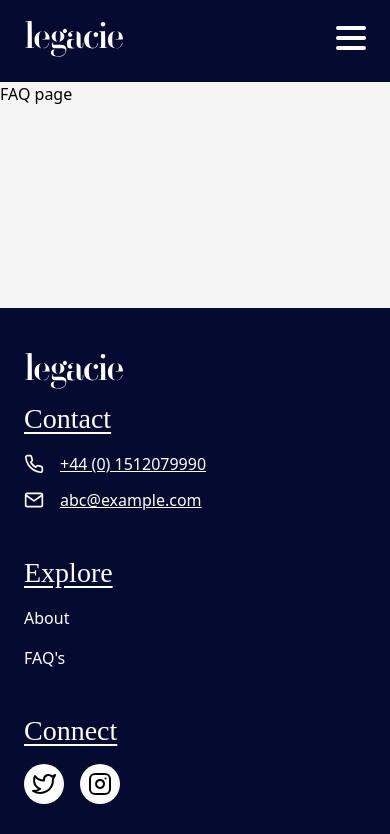
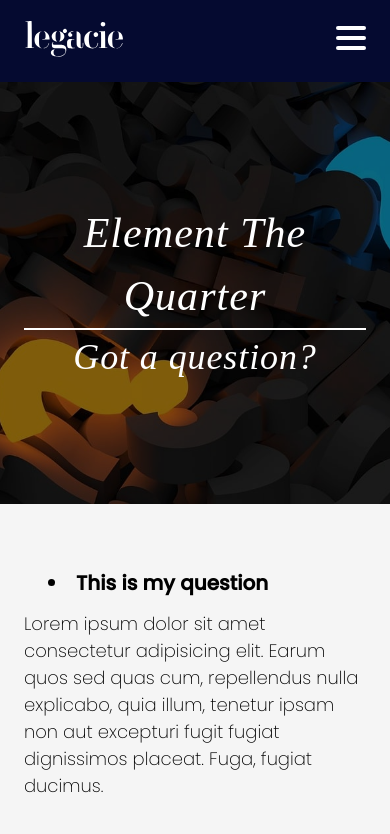
Before and after one commit to SamHarrison-dev/Element-The-Quarter, a Vue app: page /faq in a window 390 px wide. Shown: the top 834 px of the page. Built offline with nearby package versions, Linux system fonts and the light colour scheme; a web font is replaced by a local one.

Commit message:
feat: add faq page

```diff
--- a/src/style.css
+++ b/src/style.css
@@ -1,4 +1,4 @@
-@import url('https://fonts.googleapis.com/css2?family=Nunito:wght@400;600;700&family=Poppins:wght@100;200&display=swap');
+@import url('https://fonts.googleapis.com/css2?family=Nunito:wght@400;600;700&family=Poppins:wght@100;200;400;500&display=swap');
 @tailwind base;
 @tailwind components;
 @tailwind utilities;
--- a/src/views/AboutView.vue
+++ b/src/views/AboutView.vue
@@ -107,7 +107,7 @@ onMounted(() => {
 
             </div>
             <div class="carousel no-scrollbar grid min-w-full snap-x snap-mandatory auto-cols-max grid-flow-col overflow-x-hidden overflow-y-hidden"
-                ref="carousel" :ref="container.ref" tabindex="0">
+                ref="carousel" :ref="container.ref">
                 <figure v-for="(image, index) in images" :ref="items.getRef(index)"
                     :style="`width: ${width}px; height: ${height}px`" class="snap-center">
                     <picture>
@@ -116,7 +116,8 @@ onMounted(() => {
                         <source media="(min-width: 768px)" :srcset="`${image}?format=992w`" />
                         <source media="(min-width: 576px)" :srcset="`${image}?format=768w`" />
                         <img :src="`${image}?format=576w`"
-                            class="aspect-[16/9] w-full h-full max-w-full max-h-[816px] object-cover min-h-[50vh] brightness-50" />
+                            class="aspect-[16/9] w-full h-full max-w-full max-h-[816px] object-cover min-h-[50vh] brightness-50"
+                            :alt="`Element The Quarter - image ${index + 1}`" />
                     </picture>
                 </figure>
             </div>
--- a/src/views/FaqView.vue
+++ b/src/views/FaqView.vue
@@ -2,5 +2,129 @@
 </script>
 
 <template>
-    <h1>FAQ page</h1>
+    <div class="flex flex-col gap-16">
+        <figure class="w-full relative flex justify-center">
+            <div
+                class="absolute z-20 text-white top-0 flex flex-col w-auto h-full justify-center px-6 md:px-0 justify-self-center">
+                <h1 id="title"
+                    class="font-freight text-[42px] md:text-[60px] lg:text-[72px] italic text-center tracking-wide">
+                    Element The
+                    Quarter
+                </h1>
+                <hr id="title-divide" class="border border-[#fff]" />
+                <h2 id="subtitle"
+                    class="font-freight text-[36px] md:text-[42px] lg:text-[50px] text-center italic tracking-wide">
+                    Got a question?</h2>
+            </div>
+
+            <picture class="w-full">
+                <source media="(min-width: 640px)" srcset="/faq/question-lg.jpg" />
+                <img src="/faq/question-md.jpg"
+                    class="aspect-[16/9] w-full h-full max-w-full max-h-[816px] object-cover min-h-[50vh] brightness-50"
+                    alt="Got a question?" />
+            </picture>
+        </figure>
+
+        <section role="list" class="container mx-auto px-6 flex flex-col gap-8 mb-16">
+            <div role="listitem" class="flex flex-col gap-3">
+                <span class="list-disc list-item list-inside font-poppins font-bold ml-6 text-[20px]">This is my
+                    question</span>
+                <span class="font-poppins text-[18px] font-light">Lorem ipsum dolor sit amet consectetur adipisicing elit.
+                    Earum quos
+                    sed quas cum,
+                    repellendus nulla
+                    explicabo, quia illum, tenetur ipsam non aut excepturi fugit fugiat dignissimos placeat. Fuga, fugiat
+                    ducimus.</span>
+            </div>
+            <div role="listitem" class="flex flex-col gap-3">
+                <span class="list-disc list-item list-inside font-poppins font-bold ml-6 text-[20px]">This is my
+                    question</span>
+                <span class="font-poppins text-[18px] font-light">Lorem ipsum dolor sit amet consectetur adipisicing elit.
+                    Earum quos
+                    sed quas cum,
+                    repellendus nulla
+                    explicabo, quia illum, tenetur ipsam non aut excepturi fugit fugiat dignissimos placeat. Fuga, fugiat
+                    ducimus.</span>
+            </div>
+            <div role="listitem" class="flex flex-col gap-3">
+                <span class="list-disc list-item list-inside font-poppins font-bold ml-6 text-[20px]">This is my
+                    question</span>
+                <span class="font-poppins text-[18px] font-light">Lorem ipsum dolor sit amet consectetur adipisicing elit.
+                    Earum quos
+                    sed quas cum,
+                    repellendus nulla
+                    explicabo, quia illum, tenetur ipsam non aut excepturi fugit fugiat dignissimos placeat. Fuga, fugiat
+                    ducimus.</span>
+            </div>
+            <div role="listitem" class="flex flex-col gap-3">
+                <span class="list-disc list-item list-inside font-poppins font-bold ml-6 text-[20px]">This is my
+                    question</span>
+                <span class="font-poppins text-[18px] font-light">Lorem ipsum dolor sit amet consectetur adipisicing elit.
+                    Earum quos
+                    sed quas cum,
+                    repellendus nulla
+                    explicabo, quia illum, tenetur ipsam non aut excepturi fugit fugiat dignissimos placeat. Fuga, fugiat
+                    ducimus.</span>
+            </div>
+            <div role="listitem" class="flex flex-col gap-3">
+                <span class="list-disc list-item list-inside font-poppins font-bold ml-6 text-[20px]">This is my
+                    question</span>
+                <span class="font-poppins text-[18px] font-light">Lorem ipsum dolor sit amet consectetur adipisicing elit.
+                    Earum quos
+                    sed quas cum,
+                    repellendus nulla
+                    explicabo, quia illum, tenetur ipsam non aut excepturi fugit fugiat dignissimos placeat. Fuga, fugiat
+                    ducimus.</span>
+            </div>
+            <div role="listitem" class="flex flex-col gap-3">
+                <span class="list-disc list-item list-inside font-poppins font-bold ml-6 text-[20px]">This is my
+                    question</span>
+                <span class="font-poppins text-[18px] font-light">Lorem ipsum dolor sit amet consectetur adipisicing elit.
+                    Earum quos
+                    sed quas cum,
+                    repellendus nulla
+                    explicabo, quia illum, tenetur ipsam non aut excepturi fugit fugiat dignissimos placeat. Fuga, fugiat
+                    ducimus.</span>
+            </div>
+            <div role="listitem" class="flex flex-col gap-3">
+                <span class="list-disc list-item list-inside font-poppins font-bold ml-6 text-[20px]">This is my
+                    question</span>
+                <span class="font-poppins text-[18px] font-light">Lorem ipsum dolor sit amet consectetur adipisicing elit.
+                    Earum quos
+                    sed quas cum,
+                    repellendus nulla
+                    explicabo, quia illum, tenetur ipsam non aut excepturi fugit fugiat dignissimos placeat. Fuga, fugiat
+                    ducimus.</span>
+            </div>
+            <div role="listitem" class="flex flex-col gap-3">
+                <span class="list-disc list-item list-inside font-poppins font-bold ml-6 text-[20px]">This is my
+                    question</span>
+                <span class="font-poppins text-[18px] font-light">Lorem ipsum dolor sit amet consectetur adipisicing elit.
+                    Earum quos
+                    sed quas cum,
+                    repellendus nulla
+                    explicabo, quia illum, tenetur ipsam non aut excepturi fugit fugiat dignissimos placeat. Fuga, fugiat
+                    ducimus.</span>
+            </div>
+            <div role="listitem" class="flex flex-col gap-3">
+                <span class="list-disc list-item list-inside font-poppins font-bold ml-6 text-[20px]">This is my
+                    question</span>
+                <span class="font-poppins text-[18px] font-light">Lorem ipsum dolor sit amet consectetur adipisicing elit.
+                    Earum quos
+                    sed quas cum,
+                    repellendus nulla
+                    explicabo, quia illum, tenetur ipsam non aut excepturi fugit fugiat dignissimos placeat. Fuga, fugiat
+                    ducimus.</span>
+            </div>
+
+            <p class="font-poppins font-bold text-[20px]">Not found the answer you where looking for? Call our helpful team
+                on <a href="href=tel:+44(0)1512079990" class="underline"
+                    aria-label="Contact us through phone on +44(0)1512079990">01512079990</a> or email us at <a
+                    href="mailto:abc@example.com" class="underline"
+                    aria-label="Contact us through email at abc@example.com">abc@example.com</a> </p>
+
+        </section>
+    </div>
 </template>
+
+<style scoped></style>
```
Also changed, not shown: public/faq/question-lg.jpg (added), public/faq/question-md.jpg (added).
